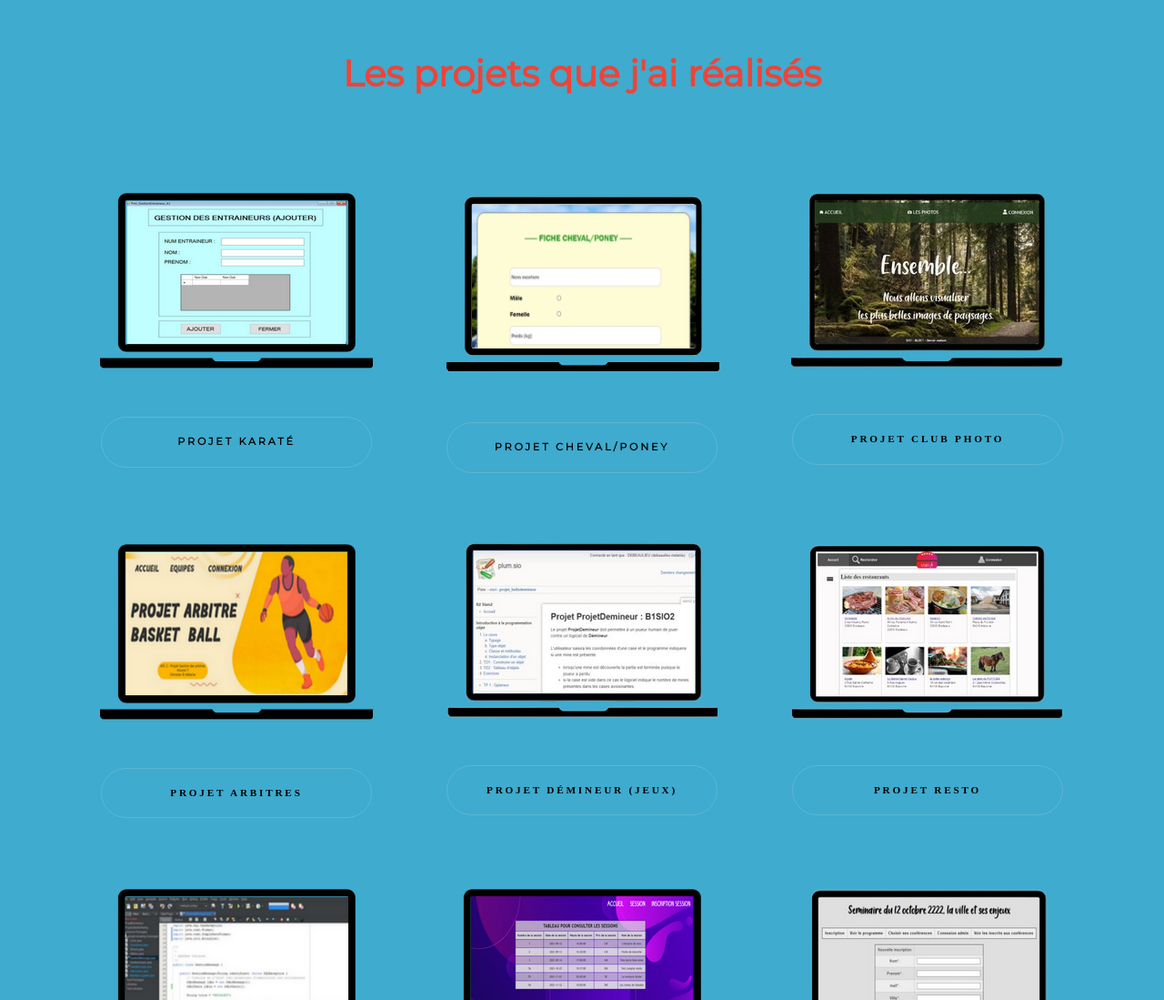
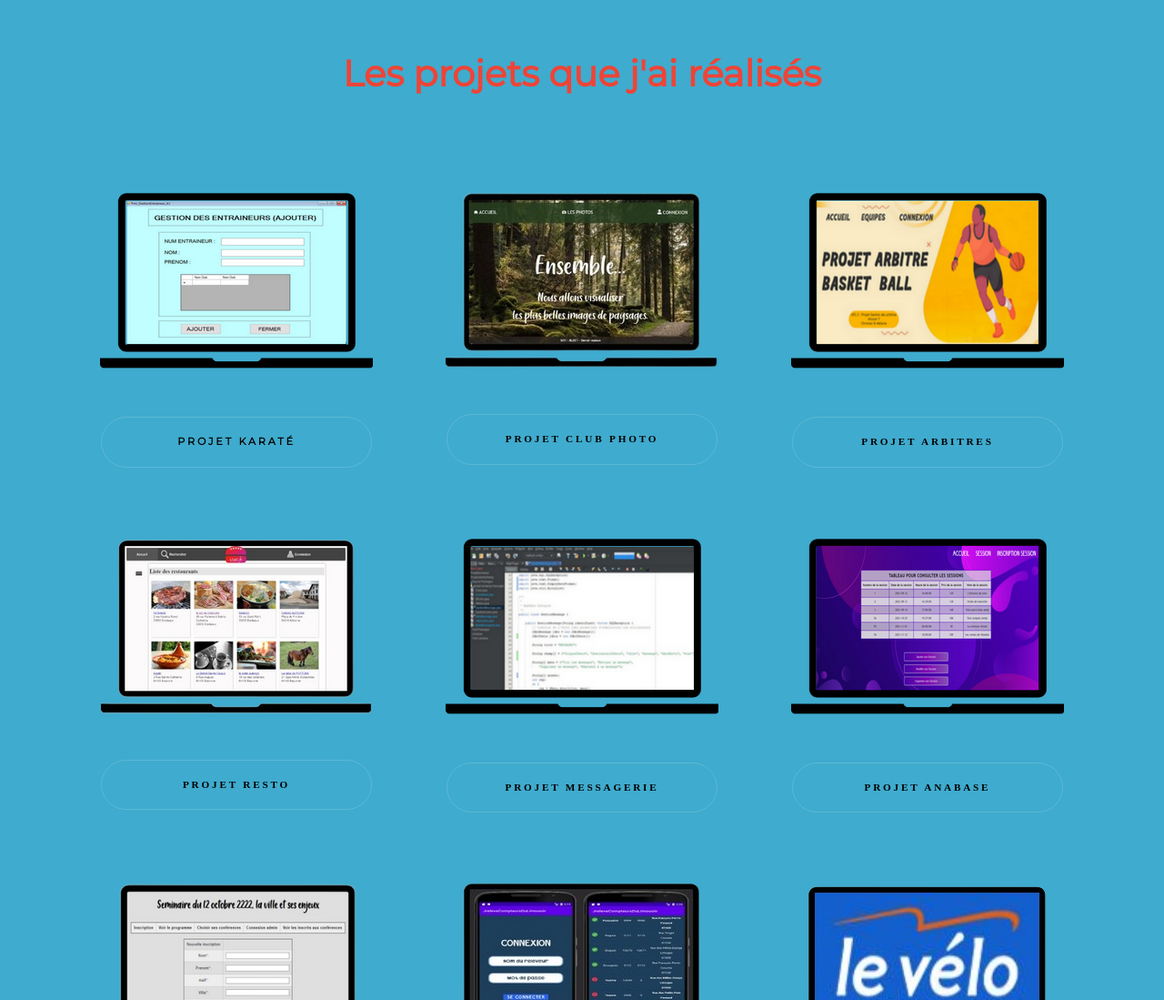
Before and after one commit to swingamel/Portfolio, a plain HTML site: page index.html in a window 1280 px wide. Shown: the part 2640-3739 px from the top of the page at 91% size. Drawn offline with nearby package versions, Linux system fonts and the light colour scheme; files whose address does not match are found by name.

Commit message:
Update index.html

```diff
--- a/index.html
+++ b/index.html
@@ -254,12 +254,6 @@
                                     </div>
                                     <div class="col-md-4">
                                         <br>
-                                        <div><img src="images/fiche cheval.png"></div>
-                                        <a href="ficheCheval.html" class="button fit icon solid" style="text-decoration:none"><strong>Projet
-                                                Cheval/Poney</strong></a>
-                                    </div>
-                                    <div class="col-md-4">
-                                        <br>
                                         <div><img src="images/sitephoto.png"></div>
                                         <a href="clubPhoto.html" class="button fit icon solid" style="text-decoration:none ">
                                            Projet Club Photo</a>
@@ -269,12 +263,6 @@
                                         <div><img src="images/arbitres.png"></div>
                                         <a href="arbitres.html" class="button fit icon solid" style="text-decoration:none ">Projet
                                             Arbitres</a>
-                                    </div>
-                                    <div class="col-md-4">
-                                        <br>
-                                        <div><img src="images/demineur.png"></div>
-                                        <a href="demineur.html" class="button fit icon solid" style="text-decoration:none ">Projet
-                                            Démineur (jeux)</a>
                                     </div>
                                     <div class="col-md-4">
                                         <br>
```
